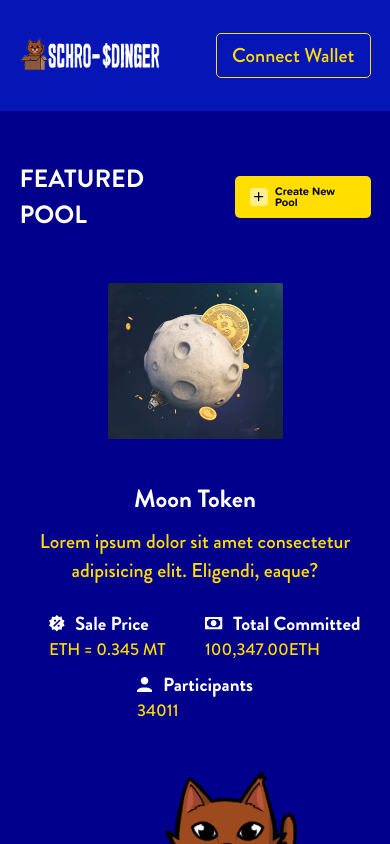
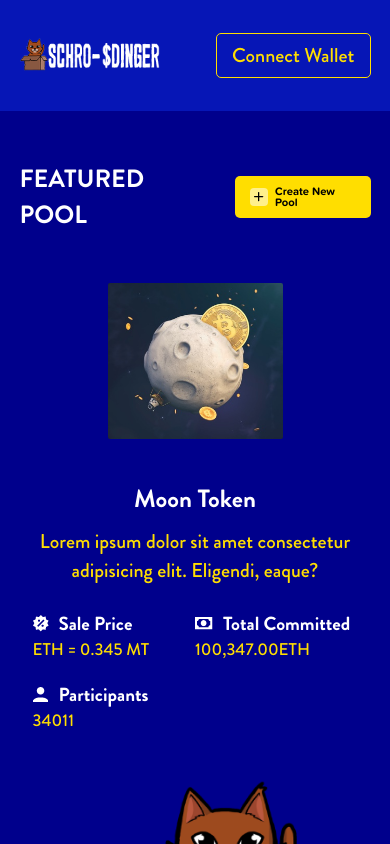
Before and after one commit to Razak-Gawusu/schro-dinger, a React (Create React App) app: page / in a window 390 px wide. Shown: the top 844 px of the page. Built offline with nearby package versions, Linux system fonts and the light colour scheme.

Commit message:
fixed styles

```diff
--- a/src/sass/_responsive.scss
+++ b/src/sass/_responsive.scss
@@ -14,13 +14,16 @@
                         &__item{
                             padding: 3.5rem 0;
                             .sale__info{
+                                max-width: 32.5rem;
+                                margin: 0 auto;
                                 display: grid;
                                 grid-auto-columns: 1fr;
                                 grid-template-areas:
                                     "one two"
                                     "three three"
                                 ;
-                                justify-items: center;
+
+                                row-gap: 1rem;
 
                                 &--item:first-child{
                                     grid-area: one;
--- a/src/sass/main.css
+++ b/src/sass/main.css
@@ -1747,10 +1747,12 @@ body {
     padding: 3.5rem 0;
   }
   .home .featured__pool .container .featured__pool--item.text .secondary__item .sale__info {
+    max-width: 32.5rem;
+    margin: 0 auto;
     display: grid;
     grid-auto-columns: 1fr;
     grid-template-areas: "one two" "three three";
-    justify-items: center;
+    row-gap: 1rem;
   }
   .home .featured__pool .container .featured__pool--item.text .secondary__item .sale__info--item:first-child {
     grid-area: one;
```
Also changed, not shown: 1 other file (tests, documents, lock files or other folders).
